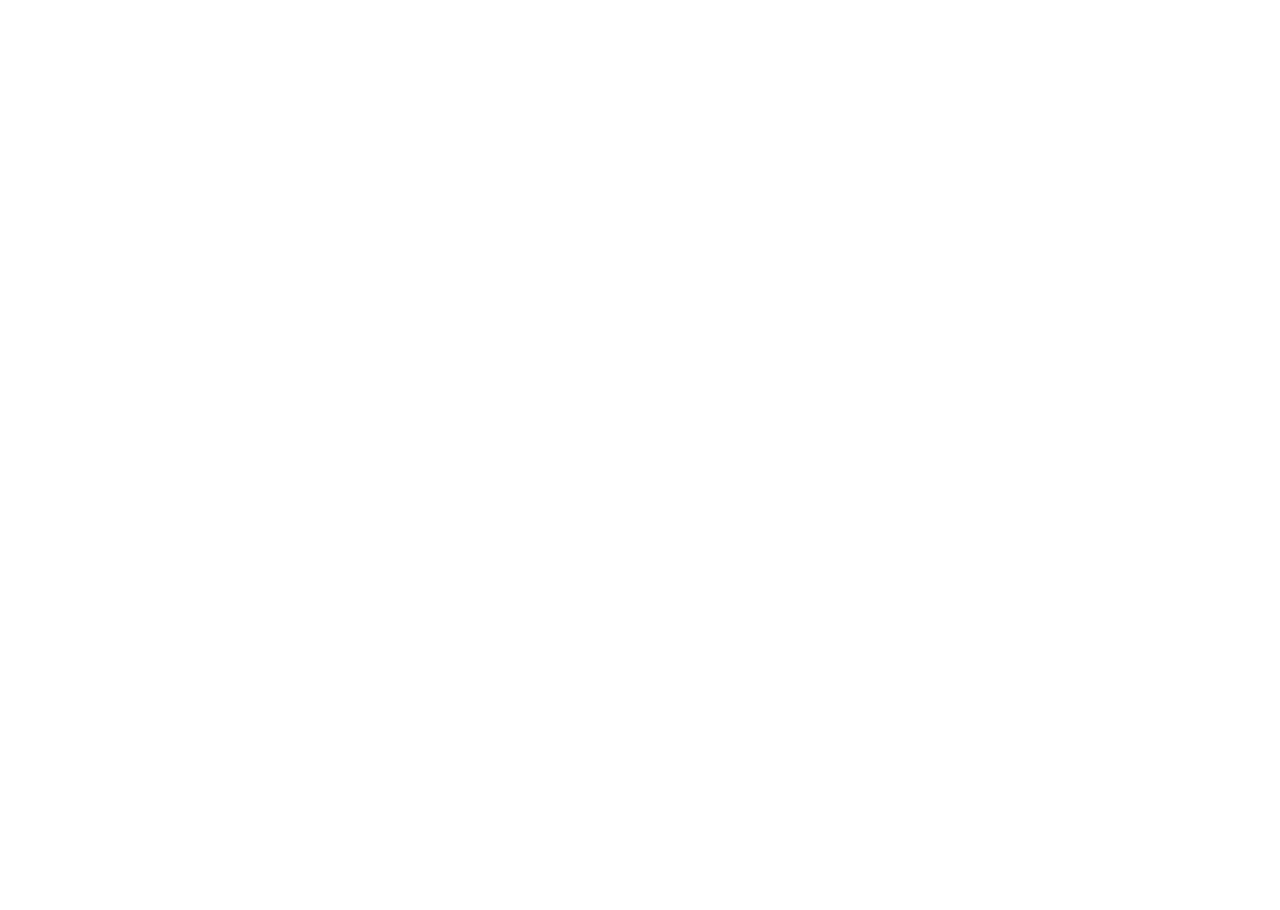
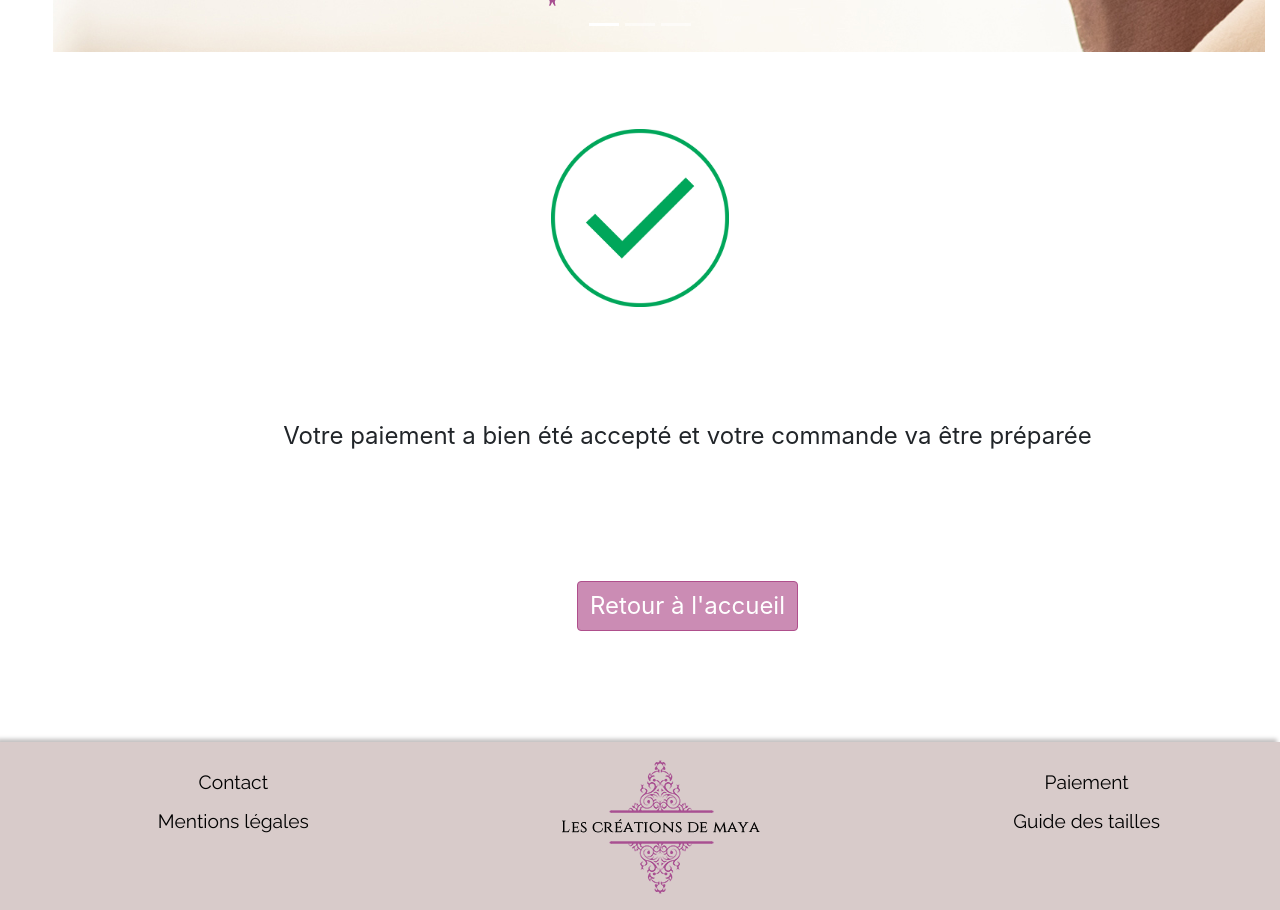
Before and after one commit to alissone-neyret/creation-maya, a React (Create React App) app in the folder front/: page /pageValidation in a window 1280 px wide. Shown: the part 680-1590 px from the top of the page. Before the commit the page ends 800 px from the top, so only its background shows below. Built offline with nearby package versions, Linux system fonts and the light colour scheme.

Commit message:
creation page validation

```diff
--- a/front/src/App.js
+++ b/front/src/App.js
@@ -6,6 +6,7 @@
 import PageAdmin from './components/pages/PageAdmin';
 import Profil from './components/pages/Profil';
 import Panier from './components/pages/Panier';
+import PageValidationPaiement from './components/pages/PageValidationPaiement';
 
 const App = () => (
   <div className="App">
@@ -14,6 +15,7 @@
     <Route onUpdate={window.scrollTo(0,0)} path="/maya-admin" component={PageAdmin} />
     <Route onUpdate={window.scrollTo(0,0)} path="/profil" component={Profil}/>
     <Route onUpdate={window.scrollTo(0,0)} path="/panier" component={Panier}/>
+    <Route onUpdate={window.scrollTo(0,0)} path="/pageValidation" component={PageValidationPaiement} />
   </div>
 );
 
--- a/front/src/components/Paiement.css
+++ b/front/src/components/Paiement.css
@@ -7,10 +7,22 @@
   justify-content: flex-end;
 }
 
+.lien-validation {
+  color: white!important;
+}
+
+.bouton-paiement {
+  background-color: green!important;
+}
+
+.bouton-paiement:hover {
+  background-color: green!important;
+
+}
+
 .bouton-valider-payer {
   font-size: 1.3em!important;
   background-color: rgba(175, 79, 140, 0.651)!important;
-  color: white!important;
   border: 1px solid #AF4F8C!important;
 }
 
--- a/front/src/components/Paiement.jsx
+++ b/front/src/components/Paiement.jsx
@@ -1,5 +1,6 @@
 import React, { Component } from 'react';
 import { Collapse, Button, CardBody, Card, Container, Row, Col, Form, FormGroup, Label, Input } from 'reactstrap';
+import { Link } from 'react-router-dom';
 import './Paiement.css';
 
 class Paiement extends Component {
@@ -44,7 +45,7 @@
                         <Label for="crypto">Cryptogramme</Label>
                         <Input type="text" name="crypto" />
                       </FormGroup>
-                      <Button>Valider le paiement</Button>
+                      <Button className="bouton-paiement"><Link className="lien-validation" to ="/pageValidation">Valider le paiement</Link></Button>
                     </Form>
                   </CardBody>
                 </Card>
--- /dev/null
+++ b/front/src/components/ValidationPaiement.css
@@ -0,0 +1,43 @@
+.ValidationPaiement {
+  font-size: 1.5em;
+}
+
+.ligne-validation {
+  justify-content: center;
+}
+
+.ligne-confirmation {
+  justify-content: center;
+  margin-top: 10%;
+  margin-bottom: 10%;
+}
+
+.image-validation {
+  width: 70%;
+}
+
+.bouton-retour {
+  justify-content: center;
+  margin-bottom: 10%;
+}
+
+.lien-bouton {
+  color: white;
+}
+
+.lien-bouton:hover {
+  color: white;
+  text-decoration: none;
+}
+
+.retour-accueil {
+  font-size: 1em!important;
+  background-color: rgba(175, 79, 140, 0.651)!important;
+  border: 1px solid #AF4F8C!important;
+}
+
+.retour-accueil:hover {
+  font-size: 1em!important;
+  background-color: rgba(175, 79, 140)!important;
+  border: 1px solid #AF4F8C!important;
+}
--- /dev/null
+++ b/front/src/components/ValidationPaiement.jsx
@@ -0,0 +1,28 @@
+import React from 'react';
+import { Container, Row, Col, Button } from 'reactstrap';
+import { Link } from 'react-router-dom';
+import './ValidationPaiement.css';
+
+const ValidationPaiement = () => (
+  <div className="ValidationPaiement">
+    <Container>
+      <Row className="ligne-validation">
+        <Col lg="3">
+          <img className="image-validation" src="/medias/icon-valider.png.png" alt="icone valider" />
+        </Col>
+      </Row>
+      <Row className="ligne-confirmation">
+        <Col lg={{ size: 10, offset: 1}}>
+          <p>Votre paiement a bien été accepté et votre commande va être préparée</p>
+        </Col>
+      </Row>
+      <Row className="bouton-retour">
+        <Col lg={{ size: 4, offset: 1}}>
+          <Button className="retour-accueil"><Link className="lien-bouton" to="/">Retour à l'accueil</Link></Button>
+        </Col>
+      </Row>
+    </Container>
+  </div>
+)
+
+export default ValidationPaiement;
--- /dev/null
+++ b/front/src/components/pages/PageValidationPaiement.jsx
@@ -0,0 +1,25 @@
+import React from 'react';
+import NavbarMain from '../NavbarMain';
+import Footer from '../Footer';
+import Banniere from '../Banniere';
+import ValidationPaiement from '../ValidationPaiement';
+
+const PageValidationPaiement = () => (
+  <div className="PageAccueil">
+    <header>
+      <NavbarMain />
+      <Banniere/>
+    </header>
+
+    <section>
+      <ValidationPaiement />
+    </section>
+
+    <footer>
+      <Footer/>
+    </footer>
+
+  </div>
+)
+
+export default PageValidationPaiement;
```
Also changed, not shown: front/public/medias/icon-valider.png (added), front/public/medias/icon-valider.png.png (added).
